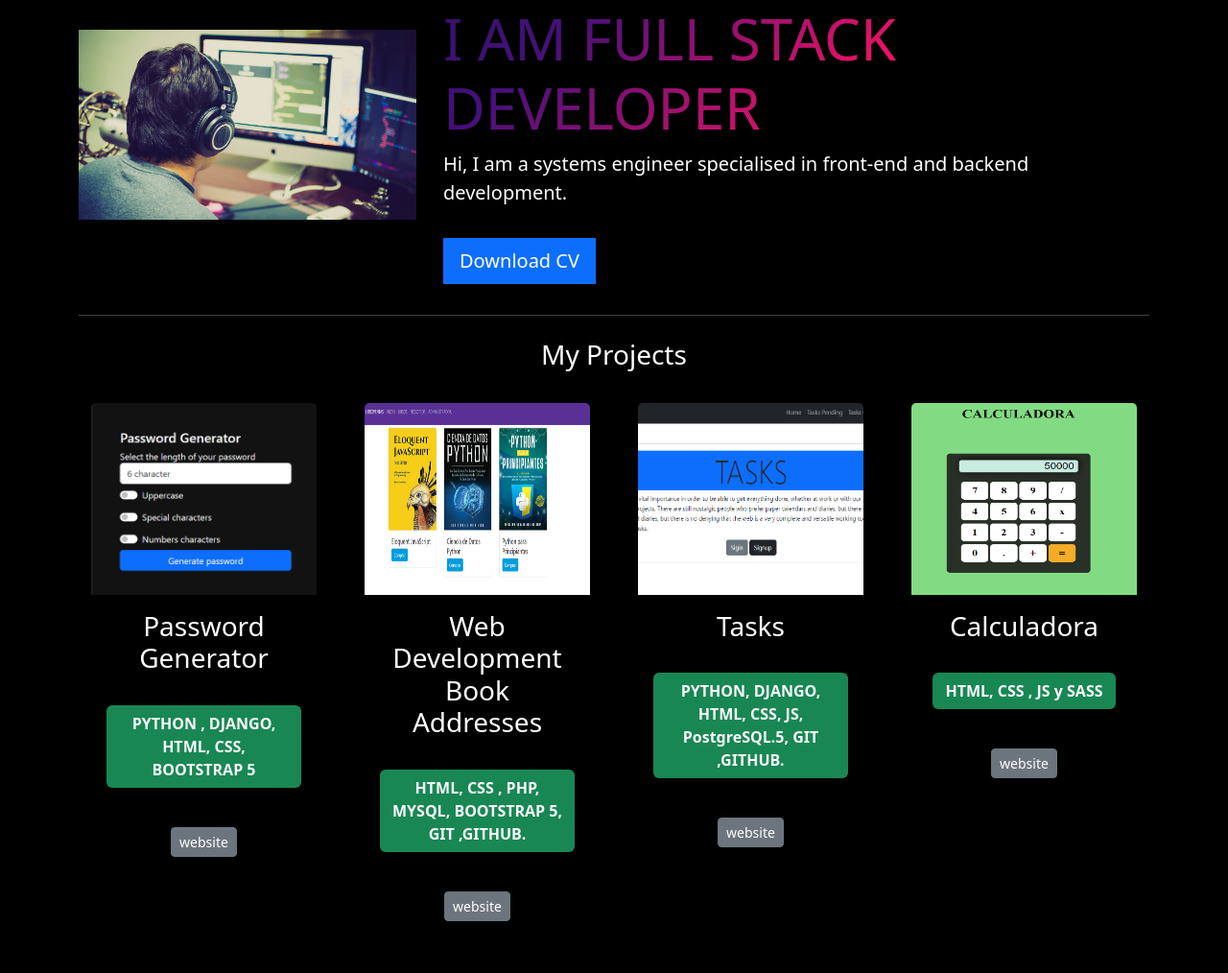
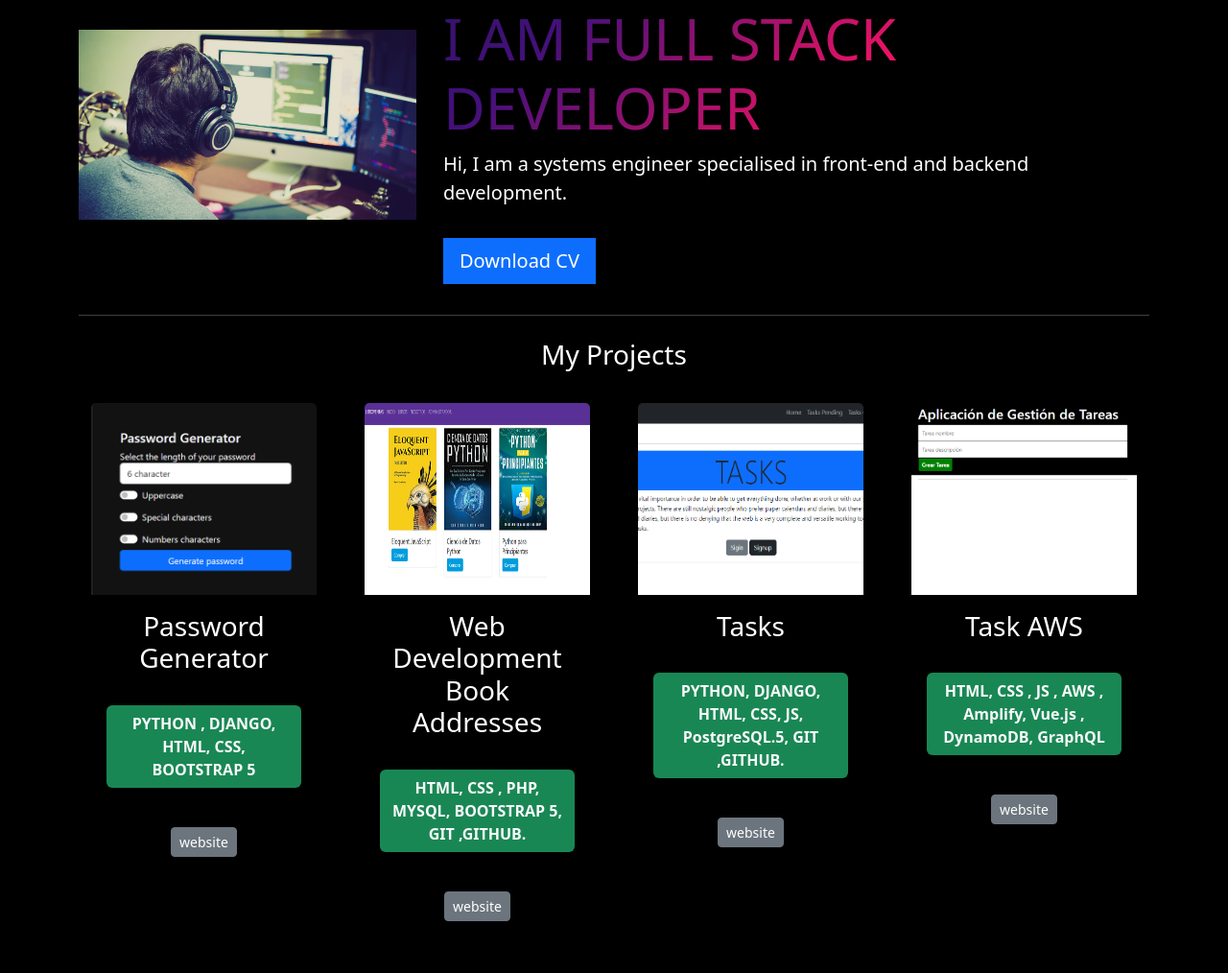
Before and after one commit to MUwaldir/portfolio_web, a Django app: page / in a window 1280 px wide. Shown: the part 156-1170 px from the top of the page at 96% size. Run offline with Django 4.2, Linux system fonts and the light colour scheme; data that the repository does not hold is empty.

Commit message:
proyecto dw aws agregado

```diff
--- a/portfolio/static/codigo.js
+++ b/portfolio/static/codigo.js
@@ -3,6 +3,11 @@
 const skills = document.querySelector(".skills");
 
 const skillUrl = [
+  "https://a0.awsstatic.com/libra-css/images/logos/aws_logo_smile_1200x630.png",
+  "https://docs.amplify.aws/assets/ogp.jpg",
+  "https://www.dynamodbguide.com/logos/dynamodb.svg",
+  "https://upload.wikimedia.org/wikipedia/commons/thumb/1/17/GraphQL_Logo.svg/1200px-GraphQL_Logo.svg.png",
+  "https://i.morioh.com/201020/5c2c106b.webp",
   "https://getbootstrap.com/docs/5.0/assets/brand/bootstrap-logo.svg",
   "https://upload.wikimedia.org/wikipedia/commons/thumb/c/c3/Python-logo-notext.svg/800px-Python-logo-notext.svg.png",
   "https://www.freepnglogos.com/uploads/html5-logo-png/html5-logo-html-logo-0.png",
@@ -24,6 +29,11 @@ const skillUrl = [
 ];
 
 const urls = [
+  "https://aws.amazon.com/",
+  "https://aws.amazon.com/es/amplify/",
+  "https://docs.aws.amazon.com/amazondynamodb/latest/developerguide/Introduction.html",
+  "https://graphql.org/",
+  "https://vuejs.org/",
   "https://getbootstrap.com/docs/5.0/getting-started/introduction/",
   "https://www.python.org/",
   "https://developer.mozilla.org/en-US/docs/Learn/HTML",
--- a/portfolio/static/project.json
+++ b/portfolio/static/project.json
@@ -26,11 +26,11 @@
 ,
 {
     "id":4,
-   "name" :"Calculadora",
-   "description":"Proyecto de calculadora con las operaciones básicas, desarrollados con tecnologías como : HTML, CSS , JS y SASS.",
-   "url":"https://calculadorabasicw.netlify.app",
-   "img":"calculadorajs.png",
-   "tecno":"HTML, CSS , JS y SASS"
+   "name" :"Task AWS",
+   "description":"Proyecto de Tareas desarrollado en AWS",
+   "url":"https://dev.d3awt3wwsjvu25.amplifyapp.com/",
+   "img":"taskaws.png",
+   "tecno":"HTML, CSS , JS , AWS , Amplify, Vue.js , DynamoDB, GraphQL"
 }
 ,
 {
@@ -103,5 +103,13 @@
    "url":"https://waldirmerjildo.github.io/curso_practico_javascrip/",
    "img":"inters-simpleycompuesto.png",
    "tecno":"JS, HTML, CSS, GITHUB, GIT"
+},
+{
+    "id":13,
+   "name" :"Calculadora",
+   "description":"Proyecto de calculadora con las operaciones básicas, desarrollados con tecnologías como : HTML, CSS , JS y SASS.",
+   "url":"https://calculadorabasicw.netlify.app",
+   "img":"calculadorajs.png",
+   "tecno":"HTML, CSS , JS y SASS"
 }
 ]
--- a/portfolio/templates/home.html
+++ b/portfolio/templates/home.html
@@ -28,7 +28,7 @@
 
 
 
-<div class="row my-4 text-center ele projects">
+<div class="row my-4 text-center ele projects display-flex justify-content-center ">
 
 
 
```
Also changed, not shown: django_portfolio/settings.py (+5 -2 lines), portfolio/static/img/taskaws.png (added).
